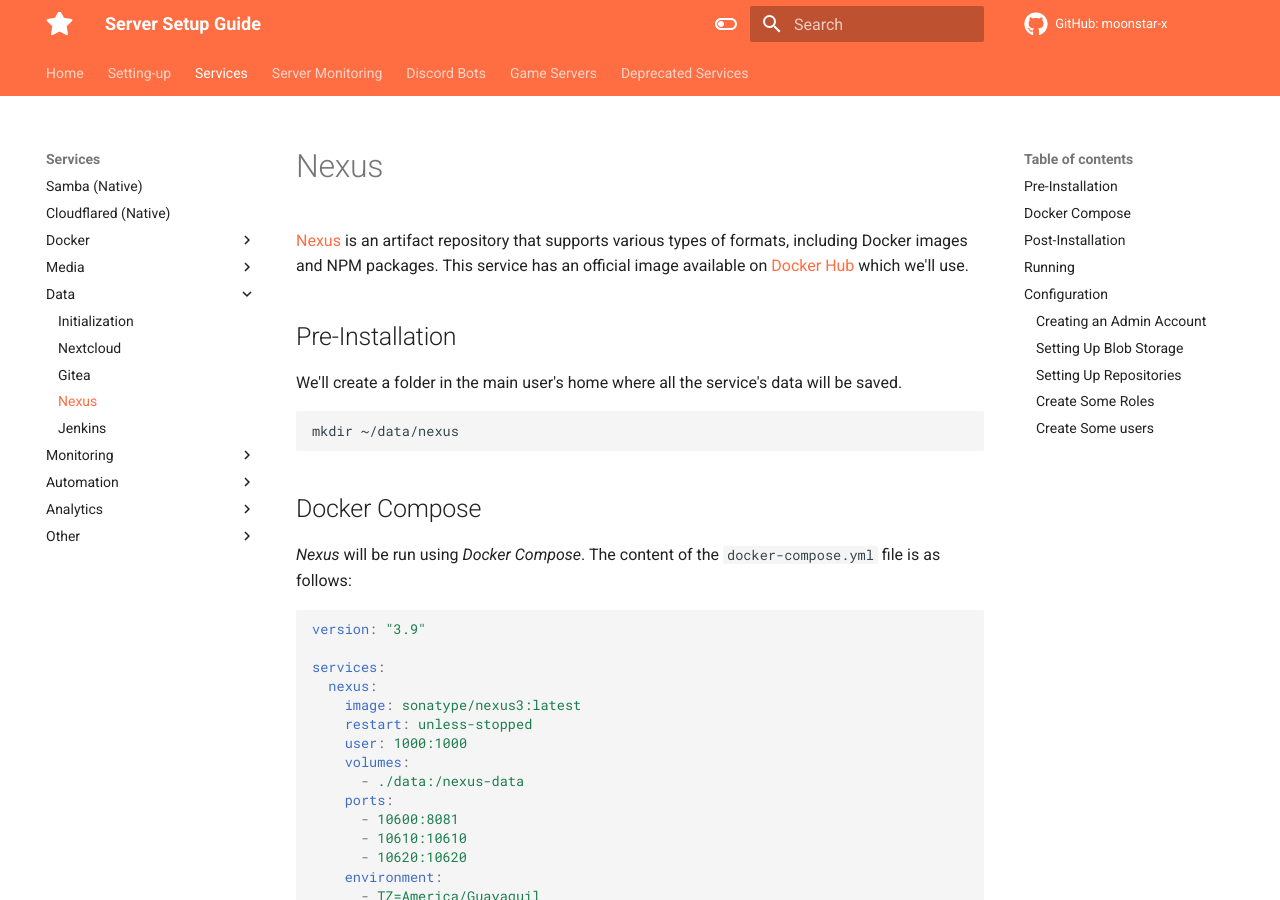
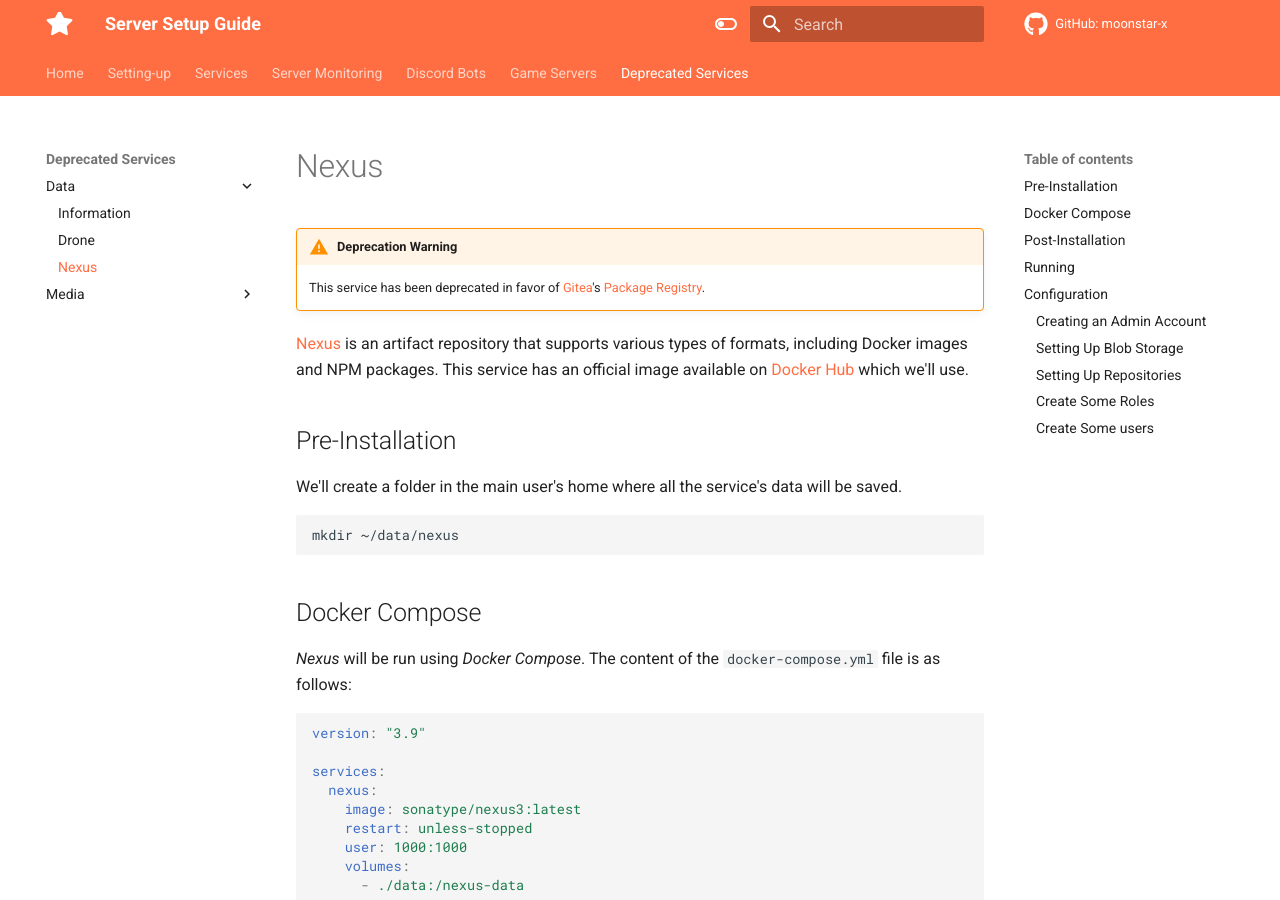
Before and after one commit to moonstar-x/server-setup, an MkDocs documentation site: the page built from docs/deprecated/data/nexus.md, in a window 1280 px wide and 900 px high. Built offline with MkDocs 1.6.1 and Material for MkDocs 9.7.7, drawn with Linux system fonts in a browser that asks for light colours.

Commit message:
Deprecated nexus.

```diff
--- a/docs/services/data/nexus.md
+++ b/docs/deprecated/data/nexus.md
@@ -1,4 +1,7 @@
 # Nexus
+
+!!! warning "Deprecation Warning"
+    This service has been deprecated in favor of [Gitea](../../services/data/gitea.md)'s [Package Registry](https://docs.gitea.io/en-us/packages/overview/).
 
 [Nexus](https://www.sonatype.com/products/repository-oss-download) is an artifact repository that supports various types of formats, including Docker images and NPM packages. This service has an official image available on [Docker Hub](https://hub.docker.com/r/sonatype/nexus3) which we'll use.
 
--- a/mkdocs.yml
+++ b/mkdocs.yml
@@ -130,7 +130,6 @@ nav:
       - Initialization: services/data/index.md
       - Nextcloud: services/data/nextcloud.md
       - Gitea: services/data/gitea.md
-      - Nexus: services/data/nexus.md
       - Jenkins: services/data/jenkins.md
     - Monitoring:
       - Initialization: services/monitoring/index.md
@@ -174,6 +173,7 @@ nav:
     - Data:
       - Information: deprecated/data/index.md
       - Drone: deprecated/data/drone.md
+      - Nexus: deprecated/data/nexus.md
     - Media:
       - Information: deprecated/media/index.md
       - Miniflux: deprecated/media/miniflux.md
```
